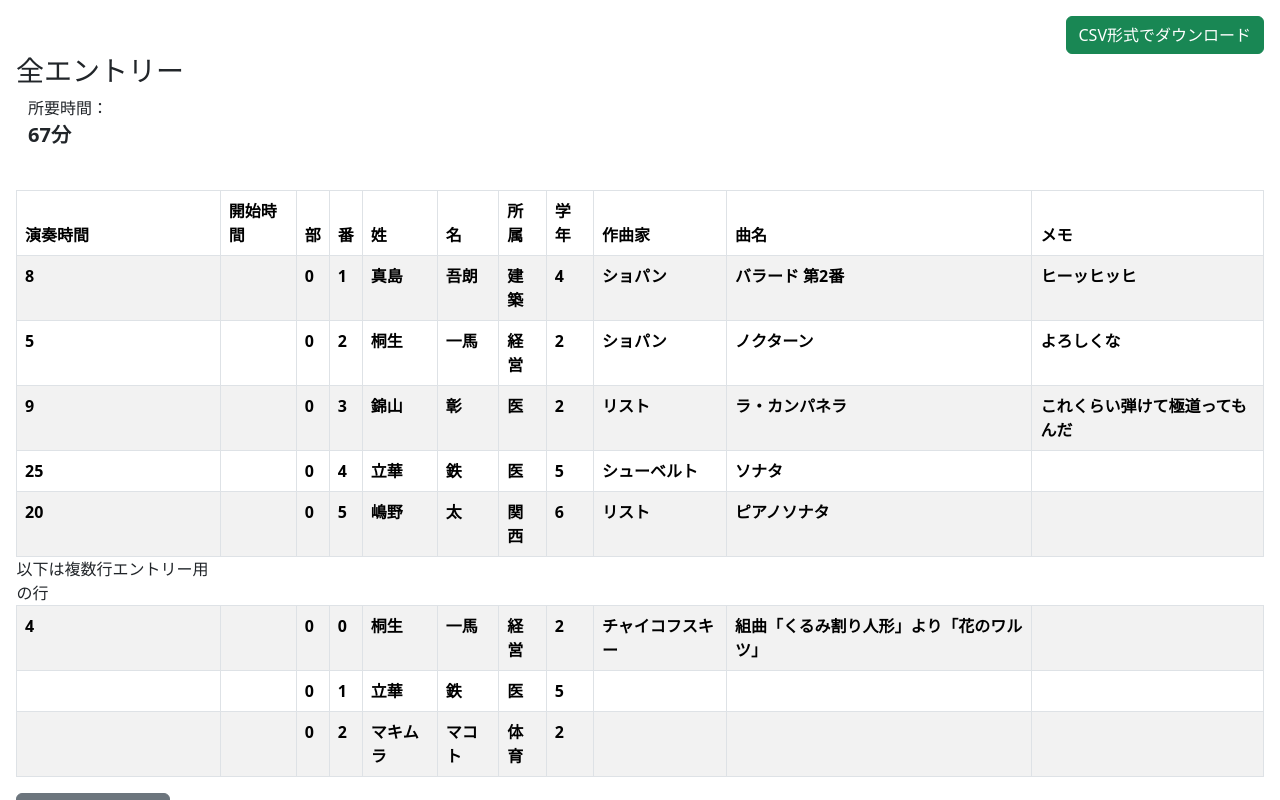
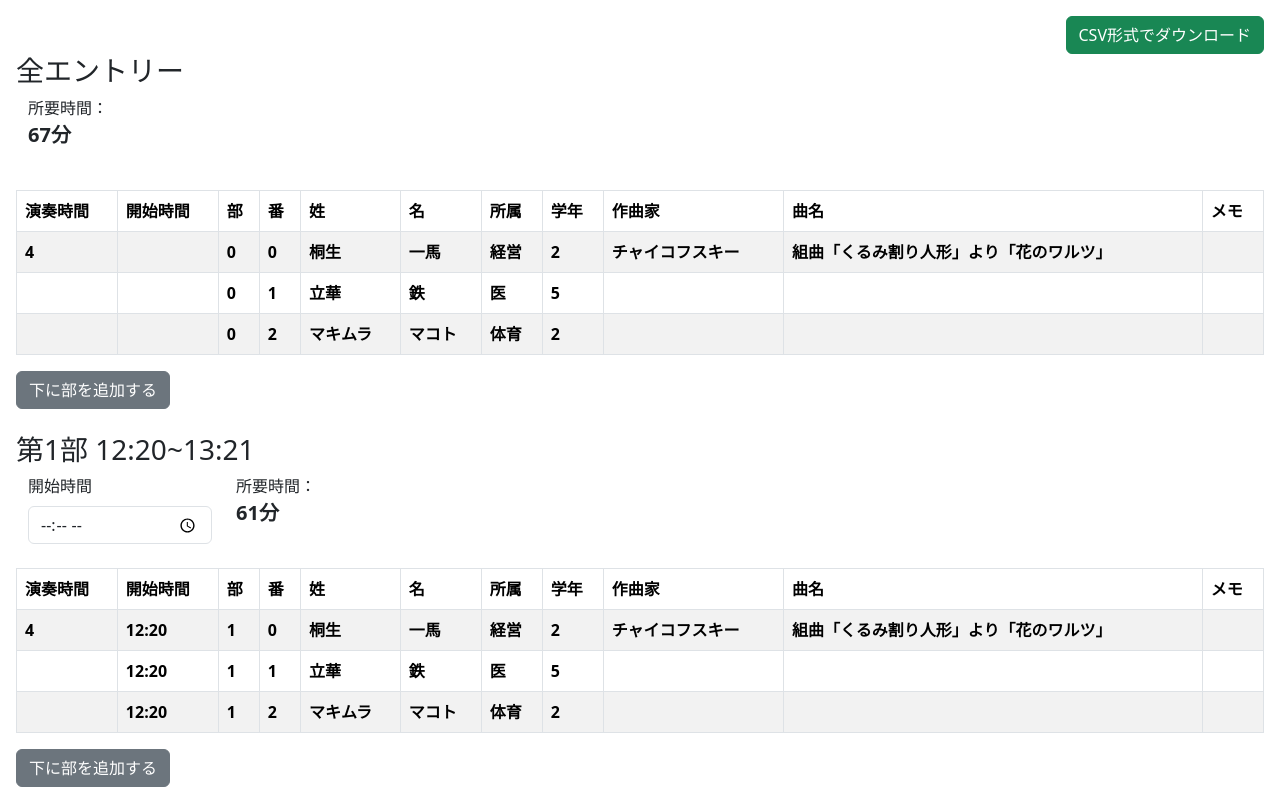
Before and after one commit to ritto153/PianoProgramEditor, a React (Create React App) app: page / in a window 1280 px wide. Shown: the top 800 px of the page. Built offline with nearby package versions, Linux system fonts and the light colour scheme.

Commit message:
Drag and Drop できるように

```diff
--- a/src/components/EntryTable.tsx
+++ b/src/components/EntryTable.tsx
@@ -2,7 +2,7 @@ import { useMemo } from "react";
 import { Draggable, Droppable } from "react-beautiful-dnd";
 import Table from "react-bootstrap/Table";
 import "bootstrap/dist/css/bootstrap.min.css";
-import EntryTableRow from "./EntryTableRow";
+import OldEntryTableRow from "./OldEntryTableRow";
 import NewEntryTableRow from "./NewEntryTableRow";
 import { useEntries } from "../EntryProvider";
 import { OldBuildEntryForDisplay } from "../utils/OldBuildEntryForDisplay";
@@ -24,9 +24,10 @@ export default function EntryTable(props: Props) {
   const part = partMap[partId];
   const selectedEntryIds = part.entryIds;
 
-  const selectedEntryIdsShouldRemove = ['tachibanafu'];
+  const selectedEntryIdsShouldRemove = ["tachibanafu"];
   const entriesForTableRow = useMemo(
-    () => BuildEntriesForTableRow({
+    () =>
+      BuildEntriesForTableRow({
         entryIds: selectedEntryIdsShouldRemove,
         entryMap: newEntryMap,
         partNum: part.partNum,
@@ -34,7 +35,6 @@ export default function EntryTable(props: Props) {
       }),
     [selectedEntryIds, entryMap]
   );
-  console.log(entriesForTableRow);
 
   const keysOfEntryForDisplay = Object.keys(
     OldBuildEntryForDisplay(Object.values(entryMap)[0], 0, 0, null)
@@ -63,37 +63,26 @@ export default function EntryTable(props: Props) {
               ref={droppableProvided.innerRef}
               {...droppableProvided.droppableProps}
             >
-              {selectedEntryIds.map((entryId, i) => (
-                <Draggable key={entryId} draggableId={entryId} index={i}>
+              {entriesForTableRow.map((dividedEntryForTableRow, i) => {
+                const rowId = dividedEntryForTableRow["id"] + "-" + i;
+
+                return (
+                  <Draggable key={rowId} draggableId={rowId} index={i}>
                     {(draggableProvided) => (
-                    <EntryTableRow
-                      key={entryId}
+                      <NewEntryTableRow
+                        key={rowId}
                         draggableProvided={draggableProvided}
-                      partNum={part.partNum}
-                      entryId={entryId}
-                      index={i + 1}
-                      schedules={entrySchedules[entryId]}
+                        partNum={dividedEntryForTableRow.partNum}
+                        dividedEntryForRow={dividedEntryForTableRow}
+                        index={i}
+                        schedules={
+                          newEntrySchedules[dividedEntryForTableRow.id]
+                        }
                       />
                     )}
                   </Draggable>
-              ))}
-              {
-                <tr>以下は複数行エントリー用の行</tr>
-              }
-              {
-                entriesForTableRow.map((dividedEntryForTableRow, i) => {
-                  return (
-                    <NewEntryTableRow
-                      key={String(i)}
-                      draggableProvided={null}
-                      partNum={dividedEntryForTableRow.partNum}
-                      dividedEntryForRow={dividedEntryForTableRow}
-                      index={i}
-                      schedules={newEntrySchedules[dividedEntryForTableRow.id]}
-                    />
                 );
-                })
-              }
+              })}
               {droppableProvided.placeholder}
             </tbody>
           )}
--- a/src/components/NewEntryTableRow.tsx
+++ b/src/components/NewEntryTableRow.tsx
@@ -20,9 +20,9 @@ export default function NewEntryTableRow(props: Props) {
 
   return (
     <tr
-      // ref={draggableProvided.innerRef}
-      // {...draggableProvided.draggableProps}
-      // {...draggableProvided.dragHandleProps}
+      ref={draggableProvided.innerRef}
+      {...draggableProvided.draggableProps}
+      {...draggableProvided.dragHandleProps}
     >
       {Object.entries(entryForDisplay).map(([_, value], i) => (
         <th key={i}>{value}</th>
--- a/src/components/EntryTableRow.tsx
+++ b/src/components/OldEntryTableRow.tsx
@@ -13,11 +13,10 @@ interface Props {
   };
 }
 
-export default function EntryTableRow(props: Props) {
+export default function OldEntryTableRow(props: Props) {
   const { partNum, entryId, draggableProvided, index, schedules } = props;
-  const { entryMap, newEntryMap } = useEntries();
+  const { entryMap } = useEntries();
   const entry = entryMap[entryId];
-  const newEntry = newEntryMap[entryId];
 
   if (!entry) throw new Error(`Id ${entryId}  のエントリーが見つかりませんでした。`);
 
```
Lines whose indentation alone changed are shown as unchanged.
